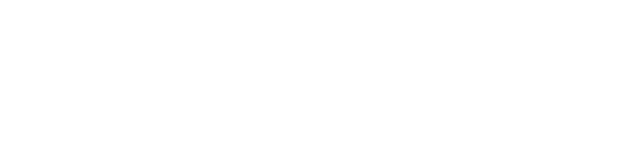
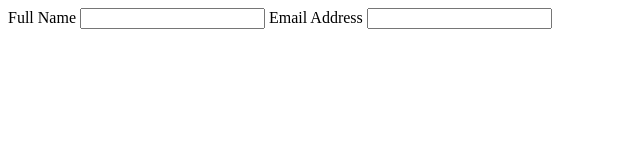
Before and after one commit to Dsimpson91/Online-Registration-form, a plain HTML site: page index.html in a window 1280 px wide. Shown: the whole page, without its empty margins (0-640 px from the left). Drawn offline with Linux system fonts and the light colour scheme.

Commit message:
addedname and email

```diff
--- a/index.html
+++ b/index.html
@@ -3,8 +3,14 @@
 <head>
 	<title>Online Registration Form</title>
 	<meta name="viewport" content="width=device-width, initial-scale=1">
+	<link rel="stylesheet" type="text/css" href="css/styles.css">
 </head>
 <body>
-	<form></form>
+	<form>
+		<label for="name">Full Name</label>
+		<input type="text" name="name" id="name" required>
+		<label for="Email">Email Address</label>
+		<input type="text" name="Email" id="Email">
+	</form>
 </body>
 </html>
```
Also changed, not shown: css/styles.css (added).
